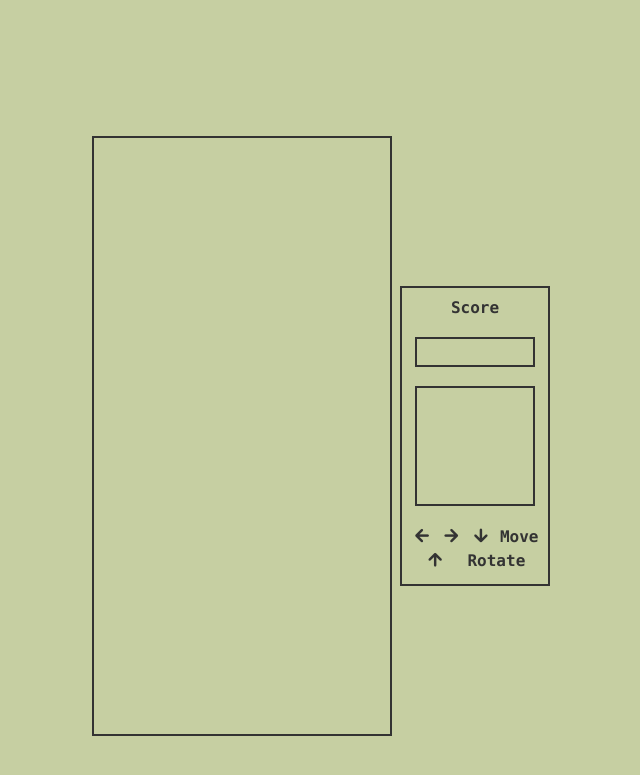
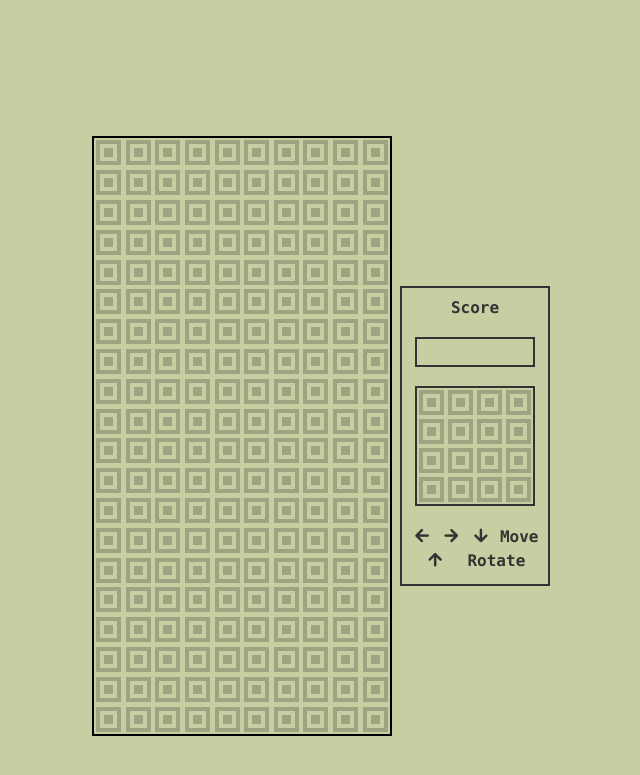
Before and after one commit to adaldin/Tetris, a plain HTML site: page index.html in a window 1280 px wide. Shown: the part 19-794 px from the top of the page, without its empty margins (319-959 px from the left). Drawn offline with Linux system fonts and the light colour scheme.

Commit message:
Actualizacion del archivo js y css. He creado las funciones para crear bloques e imprimirlos en los contenedores

```diff
--- a/script.js
+++ b/script.js
@@ -1,2 +1,33 @@
-// CREACION DEL TABLERO
-const BOARD_WIDTH =
+// creación variables del ancho y alto del tablero
+// Los valores que le he puesto son los que nos ha dicho Alex en las instrucciones
+const BOARD_WIDTH = 10;
+const BOARD_HEIGHT = 20;
+
+
+
+
+// Creo función para crear un bloque
+function generateBoardBlock() {
+
+    const bloque = document.createElement('div');
+    bloque.classList.add('game__blocks');
+    const bloqueInterior = document.createElement('div'); // este div lo creo para incluirlo dentro de bloque más grande
+    bloqueInterior.classList.add('game__blocks--interior');
+    bloque.appendChild(bloqueInterior);
+    bloque.style.width = '25px';
+    bloque.style.height = '25px';
+    return bloque;
+}
+
+// creamos la función para pintar los bloques en el board.
+function drawBoard(containerClass, width, heigth) {
+
+    for (let i = 0; i < width * heigth; i++) { // uso un for para recorrer todo el contenedor y que se pinten todos los bloques
+
+        document.querySelector(containerClass).appendChild(generateBoardBlock());
+    }
+}
+
+drawBoard('.game__board', BOARD_WIDTH, BOARD_HEIGHT); //ejecuto la funcion para el container principal
+
+drawBoard('.next-tetro__board', 4, 4); // ejecuto la funcion para rellenar el contenedor de instrucciones
--- a/stylesheet.css
+++ b/stylesheet.css
@@ -74,10 +74,32 @@
 /* GAME BOARD */
 
 .game__board {
+    border: 2px solid black;
+    display: grid;
+    grid-template-columns: repeat(10, 1fr);
+    grid-template-rows: repeat(20, 1fr);
+    justify-items: center;
+    align-items: center;
+    height: 600px;
     width: 300px;
-    height: 600px;
-    border: 2px solid #333333;
 }
+
+/* BLOQUES */
+
+.game__blocks {
+    background-color: black;
+    opacity: 0.2;
+    display: flex;
+    justify-content: center;
+    align-items: center;
+}
+
+.game__blocks--interior {
+    width: 17px;
+    height: 17px;
+    border: 4px solid #C6CFA2;
+}
+
 
 
 /* ASIDE BOARD */
@@ -108,6 +130,12 @@
     width: 120px;
     height: 120px;
     border: 2px solid #333333;
+    display: grid;
+    grid-template-columns: repeat(4, 1fr);
+    grid-template-rows: repeat(4, 1fr);
+    justify-items: center;
+    align-items: center;
+
 }
 
 .instruction-key__board {
```
